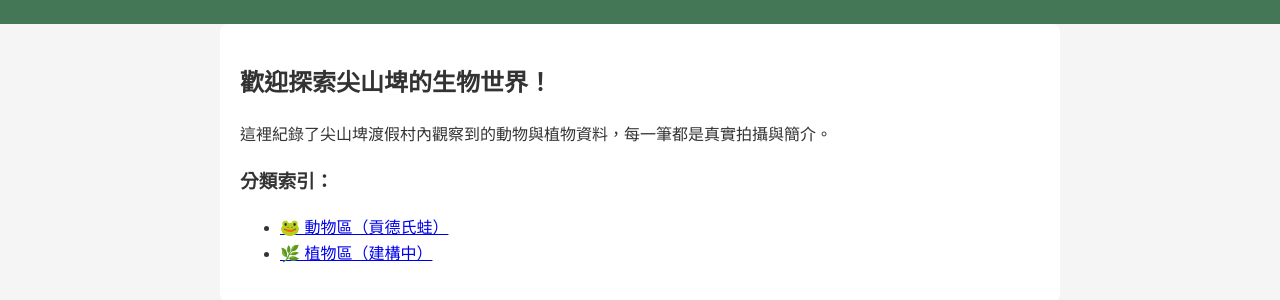
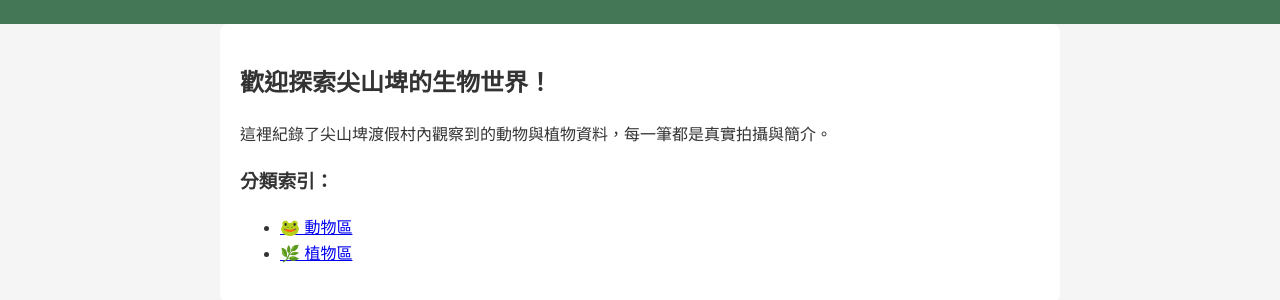
Before and after one commit to bang-jj/bang-jj.github.io, a plain HTML site: page index.html in a window 1280 px wide. Shown: the part 102-402 px from the top of the page. Drawn offline with Linux system fonts and the light colour scheme.

Commit message:
Update index.html

```diff
--- a/index.html
+++ b/index.html
@@ -17,8 +17,8 @@
 
             <h3>分類索引：</h3>
             <ul>
-                <li><a href="animals/frog.html">🐸 動物區（貢德氏蛙）</a></li>
-                <li><a href="plants/index.html">🌿 植物區（建構中）</a></li>
+                <li><a href="animals/frog.html">🐸 動物區</a></li>
+                <li><a href="plants/index.html">🌿 植物區</a></li>
 
             </ul>
         </section>
```
